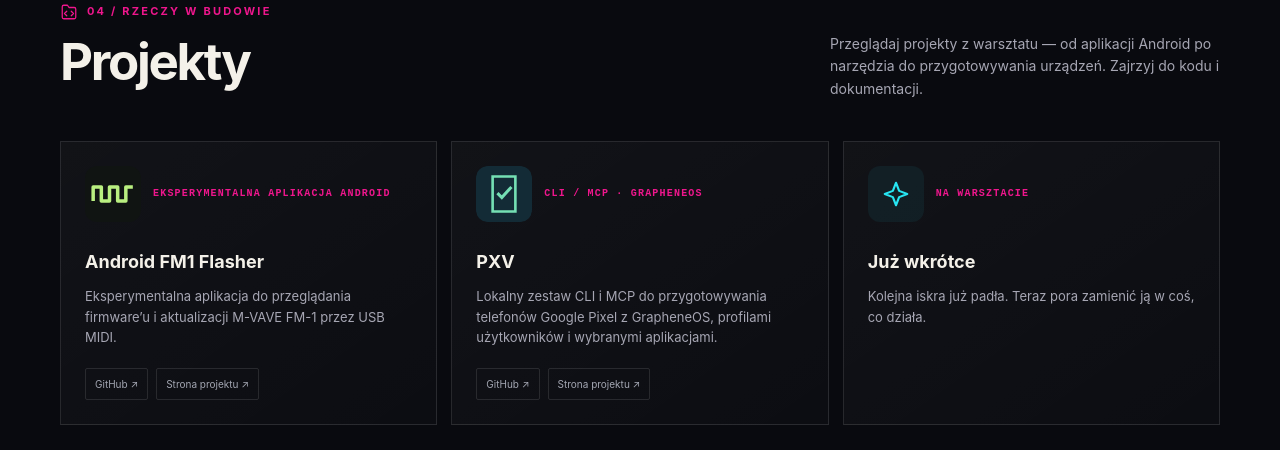
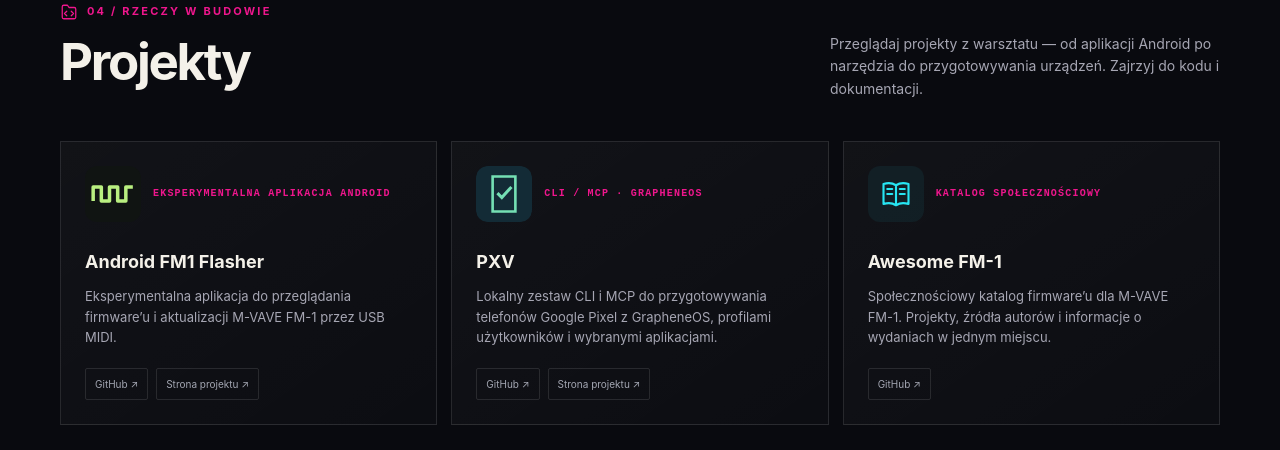
Before and after one commit to ekim-pl/ekim-pl.github.io, a plain HTML site: page index.html in a window 1280 px wide. Shown: the part 2572-3022 px from the top of the page. Drawn offline with Linux system fonts and the light colour scheme.

Commit message:
Feature Awesome FM-1 community firmware directory

```diff
--- a/index.html
+++ b/index.html
@@ -50,8 +50,8 @@
       .pillar-num .ui-icon { color: var(--pink); }
       .resource-card h4 { display: flex; align-items: center; gap: 10px; }
       .resource-card h4 .ui-icon { color: var(--cyan); }
-      .project-soon-icon { display: grid; place-items: center; flex: 0 0 56px; width: 56px; height: 56px; border-radius: 12px; color: var(--cyan); background: rgba(39,229,242,.06); }
-      .project-soon-icon .ui-icon { width: 30px; height: 30px; }
+      .project-symbol { display: grid; place-items: center; flex: 0 0 56px; width: 56px; height: 56px; border-radius: 12px; color: var(--cyan); background: rgba(39,229,242,.06); }
+      .project-symbol .ui-icon { width: 30px; height: 30px; }
       .hero {
         position: relative;
         min-height: 790px;
@@ -337,9 +337,10 @@
               <div class="project-links"><a href="https://github.com/ekim-pl/pxv">GitHub ↗</a><a href="https://ekim-pl.github.io/pxv/"><span data-i18n="projectWebsite">Strona projektu</span> ↗</a></div>
             </article>
             <article class="project-card">
-              <div class="project-header"><div class="project-soon-icon"><svg class="ui-icon" xmlns="http://www.w3.org/2000/svg" width="24" height="24" viewBox="0 0 24 24" fill="none" stroke="currentColor" stroke-width="1.7" stroke-linecap="round" stroke-linejoin="round" aria-hidden="true" focusable="false"><path d="m12 3 2.5 6.5L21 12l-6.5 2.5L12 21l-2.5-6.5L3 12l6.5-2.5L12 3Z"/></svg></div><span class="project-type" data-i18n="projectSlot">Na warsztacie</span></div>
-              <h3 data-i18n="project3Title">Już wkrótce</h3>
-              <p data-i18n="projectPlaceholder">Kolejna iskra już padła. Teraz pora zamienić ją w coś, co działa.</p>
+              <div class="project-header"><div class="project-symbol"><svg class="ui-icon" xmlns="http://www.w3.org/2000/svg" width="24" height="24" viewBox="0 0 24 24" fill="none" stroke="currentColor" stroke-width="1.7" stroke-linecap="round" stroke-linejoin="round" aria-hidden="true" focusable="false"><path d="M12 5C9 3 5 3 2 4v16c3-1 7-1 10 1 3-2 7-2 10-1V4c-3-1-7-1-10 1Zm0 0v16M5 8h4m-4 4h4m6-4h4m-4 4h4"/></svg></div><span class="project-type" data-i18n="project3Category">Katalog społecznościowy</span></div>
+              <h3 data-i18n="project3Title">Awesome FM-1</h3>
+              <p data-i18n="project3Copy">Społecznościowy katalog firmware’u dla M-VAVE FM-1. Projekty, źródła autorów i informacje o wydaniach w jednym miejscu.</p>
+              <div class="project-links"><a href="https://github.com/ekim-pl/awesome-fm1">GitHub ↗</a></div>
             </article>
           </div>
         </div>
@@ -423,7 +424,6 @@
     "projectsKicker": "04 / Rzeczy w budowie",
     "projectsTitle": "Projekty",
     "projectsCopy": "Przeglądaj projekty z warsztatu — od aplikacji Android po narzędzia do przygotowywania urządzeń. Zajrzyj do kodu i dokumentacji.",
-    "projectSlot": "Na warsztacie",
     "project1Title": "Android FM1 Flasher",
     "project1Category": "Eksperymentalna aplikacja Android",
     "project1Copy": "Eksperymentalna aplikacja do przeglądania firmware’u i aktualizacji M-VAVE FM-1 przez USB MIDI.",
@@ -431,8 +431,7 @@
     "project2Category": "CLI / MCP · GrapheneOS",
     "project2Copy": "Lokalny zestaw CLI i MCP do przygotowywania telefonów Google Pixel z GrapheneOS, profilami użytkowników i wybranymi aplikacjami.",
     "projectWebsite": "Strona projektu",
-    "project3Title": "Już wkrótce",
-    "projectPlaceholder": "Kolejna iskra już padła. Teraz pora zamienić ją w coś, co działa.",
+    "project3Title": "Awesome FM-1",
     "bannerLabel": "ekim w swoim warsztacie",
     "bannerAlt": "ekim pracuje nad małym elektronicznym projektem w warsztacie",
     "bannerCaption": "Pomyśl · zbuduj · ulepsz",
@@ -457,7 +456,9 @@
     "closeIntro": "Zamknij film",
     "introTitle": "Poznaj ekim — film",
     "introError": "Nie udało się wczytać filmu. Zamknij okno i spróbuj ponownie.",
-    "introPlayHint": "Naciśnij przycisk odtwarzania, aby uruchomić film."
+    "introPlayHint": "Naciśnij przycisk odtwarzania, aby uruchomić film.",
+    "project3Category": "Katalog społecznościowy",
+    "project3Copy": "Społecznościowy katalog firmware’u dla M-VAVE FM-1. Projekty, źródła autorów i informacje o wydaniach w jednym miejscu."
   },
   "en": {
     "pageTitle": "ekim — digital workshop",
@@ -513,7 +514,6 @@
     "projectsKicker": "04 / In progress",
     "projectsTitle": "Projects",
     "projectsCopy": "Explore workshop projects — from Android apps to device preparation tools. Browse the source code and documentation.",
-    "projectSlot": "On the workbench",
     "project1Title": "Android FM1 Flasher",
     "project1Category": "Experimental Android app",
     "project1Copy": "An experimental Android app for browsing firmware and updating the M-VAVE FM-1 over USB MIDI.",
@@ -521,8 +521,7 @@
     "project2Category": "CLI / MCP · GrapheneOS",
     "project2Copy": "A local CLI and MCP toolkit for preparing Google Pixel phones with GrapheneOS, user profiles, and selected apps.",
     "projectWebsite": "Project site",
-    "project3Title": "Coming soon",
-    "projectPlaceholder": "The next spark has landed. Time to turn it into something that works.",
+    "project3Title": "Awesome FM-1",
     "bannerLabel": "ekim in the workshop",
     "bannerAlt": "ekim working on a small electronic project in the workshop",
     "bannerCaption": "Think it · make it · make it better",
@@ -547,7 +546,9 @@
     "closeIntro": "Close video",
     "introTitle": "Meet ekim — video",
     "introError": "The video could not be loaded. Close this window and try again.",
-    "introPlayHint": "Press the play button to start the video."
+    "introPlayHint": "Press the play button to start the video.",
+    "project3Category": "Community directory",
+    "project3Copy": "A community-maintained firmware directory for the M-VAVE FM-1. Projects, original publisher links, and release information in one place."
   }
 };
 
```
